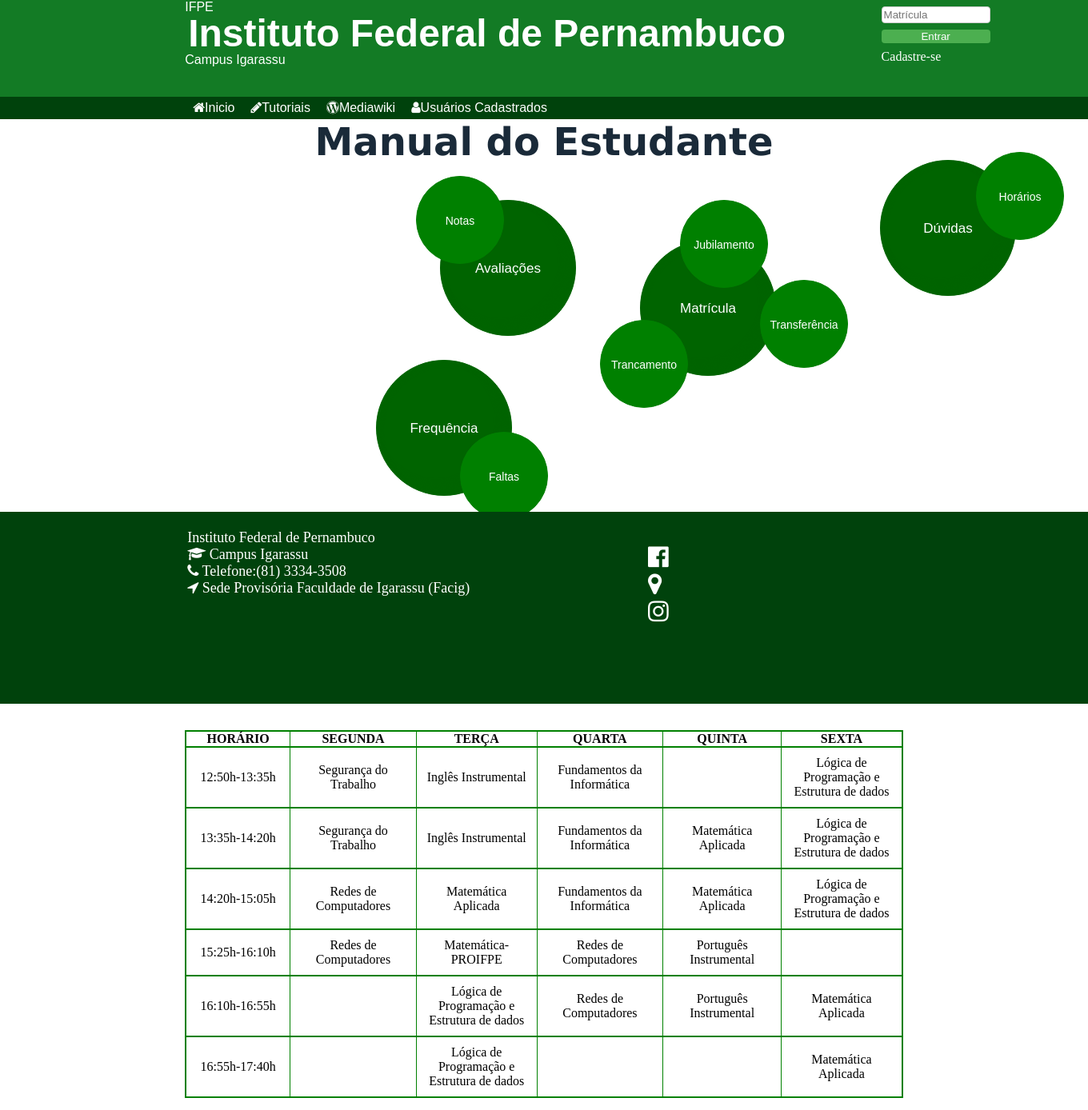
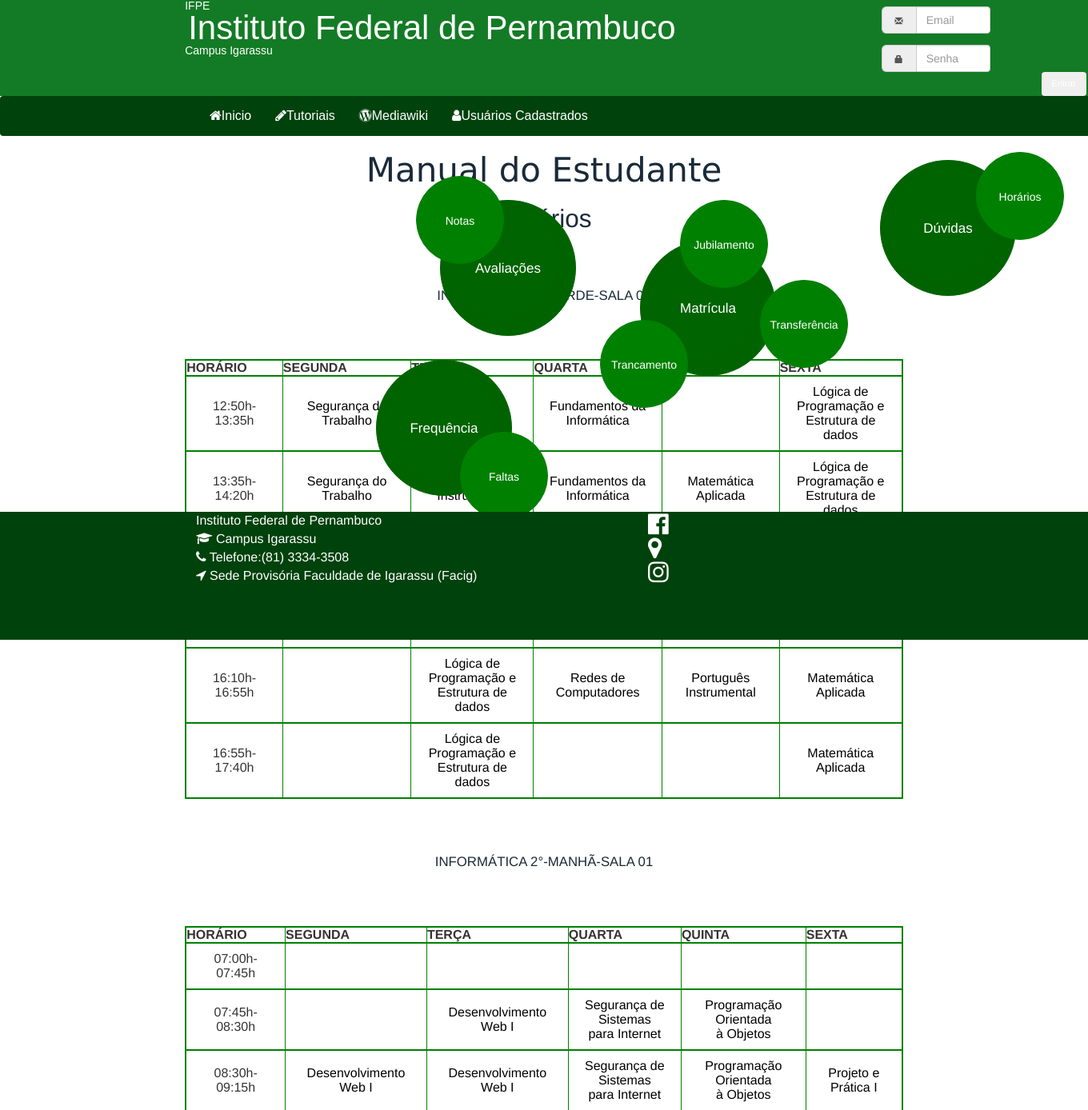
Before and after one commit to Amandaalmeida12/KittycatNew, a PHP site: page /index.php in a window 1360 px wide. Shown: the top 1388 px of the page at 80% size. Run offline with PHP 8.4, Linux system fonts and the light colour scheme; some libraries are stand-ins or nearby versions.

Commit message:
alteraçao no header e no footer

```diff
--- a/portal_do_aluno/css/forms.css
+++ b/portal_do_aluno/css/forms.css
@@ -1,4 +1,4 @@
-#nome,#Matricula{
+#nome{
 	width: 100%;
 	padding: 12px 20px;
 	display: inline-block;
@@ -6,15 +6,8 @@
 	border-radius: 4px;
 	box-sizing: border-box;
 }
-#MATRICULA{
-	width: 100%;
-	padding: 2px 2px;
-	display: inline-block;
-	border: 1px solid #ccc;
-	border-radius: 4px;
-	box-sizing: border-box;
 
-}
+
 
 
 #data_de_nascimento{
--- a/portal_do_aluno/css/main.css
+++ b/portal_do_aluno/css/main.css
@@ -2,24 +2,106 @@
  margin:0;
  padding:0;
  }
- header{
-   width:66%;
-   padding-left:17%;
-   padding-right:17%;
-   height: 121px;
-   background:#137b25;
-   box-shadow: #00420c;
+
+ .container {
+    width: 100%;
+}
+.navbar-default{
+  background:#00420c;
+  font-size: 16px;
+}
+.navbar-default .navbar-nav>li>a:hover {
+    color:green;
+    background-color: white;
+}
+
+.container {
+    padding-right: 50px;
+    padding-left: 17%;
+    margin-right: auto;
+    margin-left: auto;
+    background: #137b25;
+    min-height: 120px;
+}
+.container-fluid {
+    margin-left:230px;
+    background: #00420c;
+}
+.formulario{
+   width:19%;
+   float:right;
+   position: absolute;
+   right: 9%;;
+   top:1%;
+
  }
- .cabecalho{
+ h1{
+  font-size: 3em;
+ }
+ a.link1:link{
+   color:white;
+   text-decoration:none;
+ }
+ a.link1:visited{
+   color:#fff;;
+   text-decoration:none;
+
+ }
+ a.link1:hover{
+   color:#fff;
+   text-decoration:none;
+
+ }
+ a.link1:active{
+ color:#fff;
+ text-decoration:none;
+ }
+ .container {
    color:#fff;
    margin:0px;
+   line-height: 1em;
 
  }
- .cabecalho ul{
+ .container  ul{
 
 
  }
- .cabecalho ul li{
+ .container  ul li{
+  display:list-item;
+  font-family: "open_sansextrabold", Arial, Helvetica, sans-serif;
+  color:#fff;
+  display:inline-block;
+
+ }
+ .container li.over ul{display:block;}
+  .portal{
+   margin: 17px;
+   margin: 0 4px;
+   color: #fff;
+   font-size: 3em;
+   font-family: "open_sansextrabold", Arial, Helvetica, sans-serif;
+
+   line-height: 1em;
+   text-align:left;
+ }
+ .navbar-nav{
+  margin-left:2px;
+
+}
+.navbar {
+    position: relative;
+
+    margin-bottom: 20px;
+    border: 0px solid transparent;
+}
+.navbar-default .navbar-nav>li>a {
+    color: white;
+}
+  ul{
+
+
+ }
+  ul li{
   display:list-item;
   font-family: "open_sansextrabold", Arial, Helvetica, sans-serif;
   color:#fff;
@@ -46,69 +128,7 @@
    top:1%;
 
  }
- a.link1:link{
-   color:white;
-   text-decoration:none;
- }
- a.link1:visited{
-   color:#fff;;
-   text-decoration:none;
 
- }
- a.link1:hover{
-   color:#fff;
-   text-decoration:none;
-
- }
- a.link1:active{
- color:#fff;
- text-decoration:none;
- }
- #opcoes {
-   width:66%;
-   padding-left:17%;
-   padding-right:17%;
-   list-style:none;
-
-   float:left;
-   background:#00420c;
- }
- #opcoes ul li{
- position:relative;
- float:left;
- color:#fff;
- display:list-item;
-  font-family: "open_sansextrabold", Arial, Helvetica, sans-serif;
-  color:#fff;
-  display:inline-block;
-
- }
- #opcoes li a{
-   color:#fff;
-    text-decoration:none;
-    padding:5px 10px;
-    display:block;
-   }
- #opcoes li a:hover{
- background:#00420c;;
- color:#fff;
-
-
- }
- #opcoes li  ul{
- position:absolute;
- top:25px;
- left:0;
- background-color:#00420c;
- display:none;
-
- }
- #opcoes li:hover ul, .cabecalho li.over ul{display:block;}
- #opcoes  li ul li{
- border:1px solid #00420c;;
- display:block;
- width:150px;
- }
  section{
 
    width: 66%;
@@ -225,48 +245,26 @@
  color:black;
  text-decoration:underline;
  }
-[class^="fa-"]:before {
-  content: " ";
-  width:10px; height:10px;
-  display:inline-block;
-  vertical-align:middle;
-  position: right;
-}
+osition: right;
+
 #div_horarios{
 
   position: relative;
   top:500px;
 }
-footer{
-position: fixed;
-left: 0;
-right: 0;
-width: 100%;
-height: 30%;
-top: 80%;
-background:#00420c;
-color:#fff;
-width:66%;
-padding-left:17%;
-padding-right:17%;
-font-family: inherit;
-font-size: 18px;
-
+.navbar-fixed-bottom {
+    bottom: 0;
+    top: 80%;
+    border-width: 1px 0 0;
+    min-height: 20%;
+    color: white;
 }
-.footer-p{
-  position: relative;
-  width: 360px;
-  height: 200px;
-  top:2px;
-
-}
-
-  .font-awesome{
+.font-awesome{
     position: fixed;
-    top:85%;
+    top:80%;
     left:810px;
     width: 300px;
-    height: 300px;
+    height: 250px;
     font-size:30px;
 
   }
@@ -280,13 +278,45 @@
   .fa-instagram{
     color: #fff;
   }
-  .fa-user-circle,.fa-calendar,.fa-keyboard-o,.fa-envelope,.fa-unlock-alt{
-    position: absolute;
-     padding: 9px 10px ;
-     font-size: 50px;
+  .input-group-lg>.form-control, .input-group-lg>.input-group-addon, .input-group-lg>.input-group-btn>.btn {
+    height: 30px;
+    padding: 10px 16px;
 
-
-  }
-placeholder{
+    line-height: 1.3333333;
+    border-radius: 6px;
+}
+.input-group-addon, .input-group-lg>.input-group-btn>.btn {
+    height: 46px;
+    padding: 10px 16px;
+    font-size: 11px;
+    line-height: 1.3333333;
+    border-radius: 6px;
+}
+.input-group-addon, .input-group-lg>.input-group-btn>.btn {
+    height: 4px;
+    padding: 10px 16px;
+    font-size: 10px;
 
 }
+.btn {
+    display: inline-block;
+    padding: 6px 12px;
+    margin-bottom: 0;
+    font-size: 11;
+    font-weight: 100;
+    line-height: 1.42857143;
+
+    margin-left: 200;
+    white-space: nowrap;
+    vertical-align: middle;
+    -ms-touch-action: manipulation;
+    touch-action: manipulation;
+    cursor: pointer;
+    -webkit-user-select: none;
+    -moz-user-select: none;
+    -ms-user-select: none;
+    user-select: none;
+    background-image: none;
+    border: 1px solid transparent;
+    border-radius: 4px;
+}
--- a/portal_do_aluno/footer.php
+++ b/portal_do_aluno/footer.php
@@ -1,16 +1,10 @@
-
-	<link rel="stylesheet" href="css/font-awesome.css">
-
-<footer>
-<div class="footer-p">
-
- <p>Instituto Federal de Pernambuco<br>
+<footer class="navbar-default navbar-fixed-bottom">
+  <div class="container-fluid">
+    Instituto Federal de Pernambuco<br>
   <i class="fa fa-graduation-cap"></i>  Campus Igarassu <br>
   <i class="fa fa-phone"></i> Telefone:(81) 3334-3508<br>
   <i class="fa fa-location-arrow"></i> Sede Provisória Faculdade de Igarassu (Facig)
-  </p>
   </div>
-
   <div class="font-awesome">
  <span>
   <a href="https://www.facebook.com/ifpecampusigarassu/"><i class="fa fa-facebook-official" aria-hidden="true"></i></a>
@@ -22,5 +16,6 @@
 </span>
 </div>
 </footer>
+
 </body>
 </html>
--- a/portal_do_aluno/header.php
+++ b/portal_do_aluno/header.php
@@ -1,7 +1,12 @@
-<!DOCTYPE html>
 <html>
 <head>
-
+  <meta name="viewport" content="width=device-width, initial-scale=1">
+  <link rel="stylesheet" href="https://maxcdn.bootstrapcdn.com/bootstrap/3.3.7/css/bootstrap.min.css">
+  <script src="http://ajax.googleapis.com/ajax/libs/jquery/1.4.2/jquery.min.js"></script>
+  <script src="./bootstrap/js/bootstrap.min.js"></script>
+  <script src="../bootstrap/js/bootstrap.min.js"></script>
+  <link href="./font-awesome/css/font-awesome.min.css" rel="stylesheet">
+  <link href="../font-awesome/css/font-awesome.min.css" rel="stylesheet">
   <link rel="stylesheet" type="text/css" href="./css/main.css">
   <link rel="stylesheet" type="text/css" href="../css/main.css">
   <link rel="stylesheet" type="text/css" href="./css/forms.css">
@@ -12,37 +17,47 @@
   <link rel="stylesheet" type="text/css" href="../css/panels.css">
   <script src="./css/panels.js"></script>
   <script src="../css/panels.js"></script>
-<script src="http://ajax.googleapis.com/ajax/libs/jquery/1.4.2/jquery.min.js"></script>
-<link rel="stylesheet" href="./font-awesome/css/font-awesome.css">
-<link rel="stylesheet" href="../font-awesome/css/font-awesome.css">
 
 
+
+  <link rel="stylesheet" type="text/css" href="style.css">
 </head>
 <body>
-<header >
- <div class= "cabecalho">
+
+<div class="container">
    <ul>
         <li>IFPE</li>
     <h1 class ="portal" ><a href="http://www.ifpe.edu.br" class ="link1">Instituto Federal  de Pernambuco</a></h1>
     <li>Campus Igarassu</li>
   </ul>
   <form  class="formulario" method="POST" action="./formularios/conecta.php" >
-    <input type="text" name="matricula" id="MATRICULA" placeholder="Matrícula"><br>
-
-    <input type="submit" value="Entrar" id="entrar"  name="entrar"><br>
-    <a href="formulario.php"  class ="link1">Cadastre-se</a>
-  </form>
+   <div class="input-group input-group">
+  <span class="input-group-addon">
+    <span class="glyphicon glyphicon-envelope"></span>
+  </span>
+  <input class="form-control" type="text"  name="email" placeholder="Email">
+</div>
+<br>
+<div class="input-group input-group">
+  <span class="input-group-addon">
+    <span class="glyphicon glyphicon-lock"></span>
+  </span>
+  <input class="form-control" type="password" name="senha" placeholder="Senha">
 </div>
 
-</header>
+  <button type="button" class="btn" >Entrar</button>
 
-<div id="opcoes">
+  </form>
 
- <ul>
+</div>
+<nav class="navbar navbar-default">
+  <div class="container-fluid">
+    <ul class="nav navbar-nav">
+
      <li><a href='index.php'><i class="fa fa-home" aria-hidden="true" "></i>Inicio</a></li>
      <li><a href='tutoriais.php'><i class="fa fa-pencil" aria-hidden="true"></i>Tutoriais</a></li>
      <li><a href='wiki.php'><i class="fa fa-wordpress" aria-hidden="true"></i>Mediawiki</a></li>
      <li><a href='usuarios_cadastrados.php'><i class="fa fa-user" aria-hidden="true"></i>Usuários Cadastrados</a></li>
-
     </ul>
   </div>
+</nav>
--- a/portal_do_aluno/index.php
+++ b/portal_do_aluno/index.php
@@ -3,6 +3,7 @@
 ?>
 <script type="text/javascript">
    $(document).ready(function(){
+
          $('#Matricula').click(function(event){
             event.preventDefault();
             $("#div1").hide("slow");
```
Lines whose indentation alone changed are shown as unchanged.
